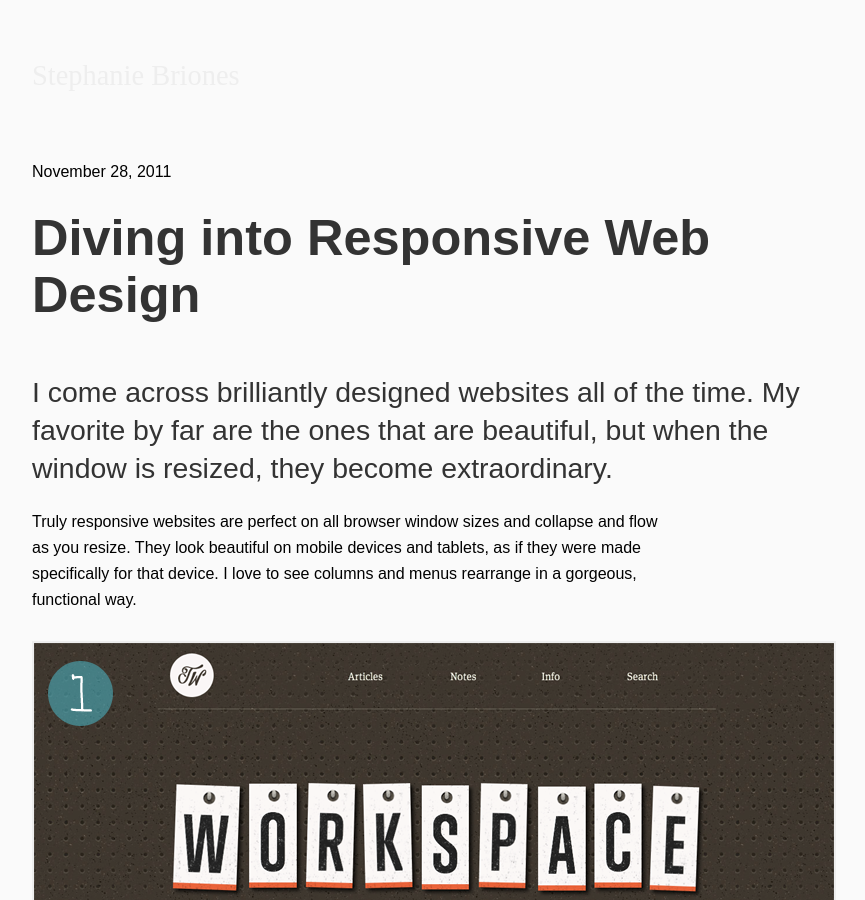
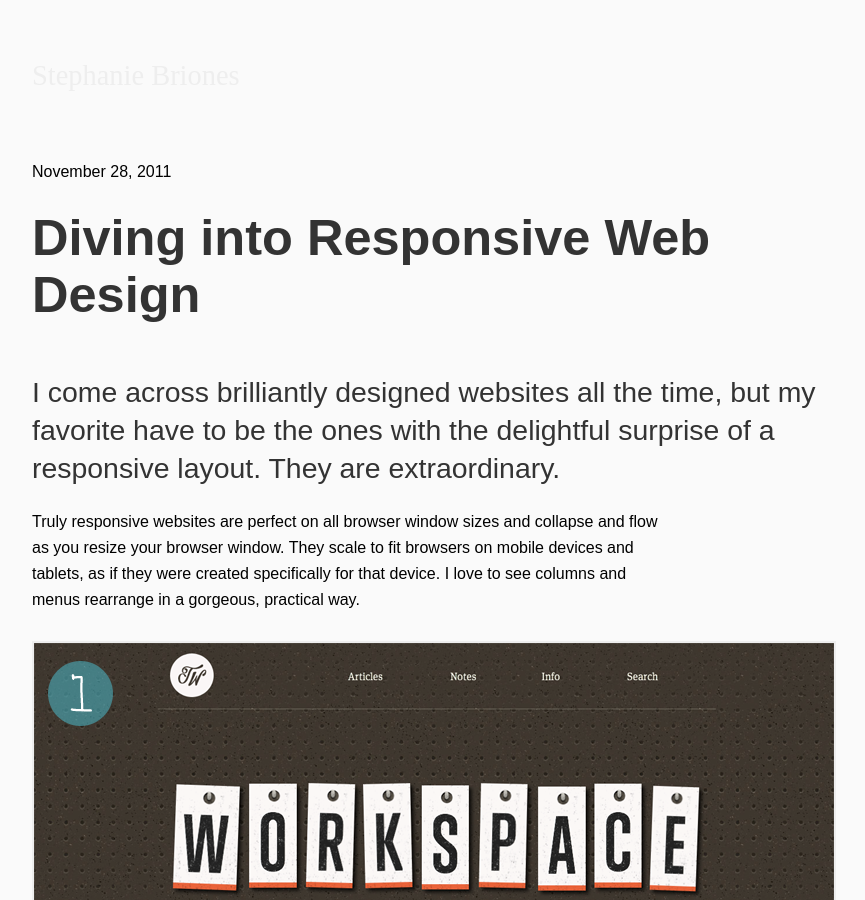
Before and after one commit to smbriones/smbriones.github.com, a Jekyll site: the page built from _posts/2011-11-28-diving-into-reponsive-web-design.html, in a window 1280 px wide and 900 px high. Shown: the whole window, without its empty margins (208-1073 px from the left). Built offline with Jekyll 4.4.1, drawn with Linux system fonts in a browser that asks for light colours; comment, search, counter and statistics services are not loaded; some of the changed text lies outside the part shown.

Commit message:
edited blog post

```diff
--- a/_posts/2011-11-28-diving-into-reponsive-web-design.html
+++ b/_posts/2011-11-28-diving-into-reponsive-web-design.html
@@ -1,15 +1,15 @@
 ---
 layout: new-blog
 title: "Diving into Responsive Web Design"
-snippet: "I come across brilliantly designed websites all of the time. My favorite by far are the ones that are beautiful,
-but when the window is resized, they become extraordinary."
+snippet: "I come across brilliantly designed websites all the time, but my favorite have to be the ones with the
+delightful surprise of a responsive layout. They are extraordinary."
 date_string: November 28, 2011
 ---
 
 <p>
-Truly responsive websites are perfect on all browser window sizes and collapse and flow as you resize.
-They look beautiful on mobile devices and tablets, as if they were made specifically for that device.
-I love to see columns and menus rearrange in a gorgeous, functional way.
+Truly responsive websites are perfect on all browser window sizes and collapse and flow as you resize your browser
+window. They scale to fit browsers on mobile devices and tablets, as if they were created specifically for that device.
+I love to see columns and menus rearrange in a gorgeous, practical way.
 </p>
 <figure>
 <a href="http://trentwalton.com/2011/11/18/workspace/"><img src="/images/blog/responsive-web-design/trent-walton-1.png"></a>
```
Also changed, not shown: other parts of _posts/2011-11-28-diving-into-reponsive-web-design.html (+2 -2 lines).
